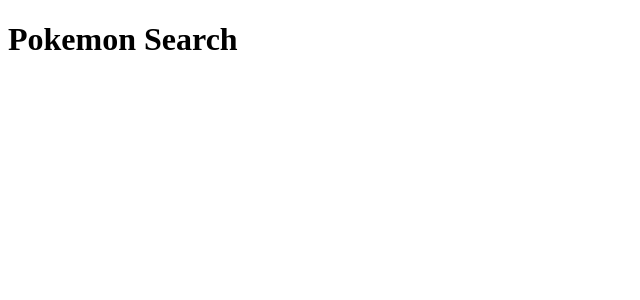
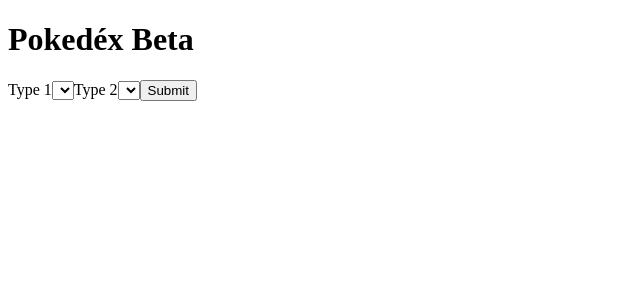
Before and after one commit to fjgallard/first-react-app, a React (Vite) app: page / in a window 1280 px wide. Shown: the top 300 px of the page, without its empty margins (0-640 px from the left). Built offline with nearby package versions, Linux system fonts and the light colour scheme.

Commit message:
Setup the main jsx files.

```diff
--- a/index.html
+++ b/index.html
@@ -6,7 +6,7 @@
   <meta name="viewport" content="width=device-width, initial-scale=1.0" />
   <meta http-equiv="X-UA-Compatible" content="ie=edge" />
   <link rel="stylesheet" href="./style.css" />
-  <title>Adopt Me</title>
+  <title>Pokédex</title>
 </head>
 
 <body>
--- a/src/App.jsx
+++ b/src/App.jsx
@@ -1,10 +1,12 @@
 import React from "react";
 import { createRoot } from "react-dom/client";
+import Dex from "./Dex";
 
 const App = () => {
   return (
     <div className="container">
-      <h1>Pokemon Search</h1>
+      <h1>Pokedéx Beta</h1>
+      <Dex/>
     </div>
   );
 };
--- /dev/null
+++ b/src/Dex.jsx
@@ -0,0 +1,24 @@
+const Dex = () => {
+  return (
+    <form>
+
+      <label htmlFor="type">
+        Type 1
+        <select id="type1">
+          <option />
+        </select>
+      </label>
+
+      <label htmlFor="type">
+        Type 2
+        <select id="type2">
+          <option />
+        </select>
+      </label>
+
+      <button>Submit</button>
+    </form>
+  );
+}
+
+export default Dex;
```
